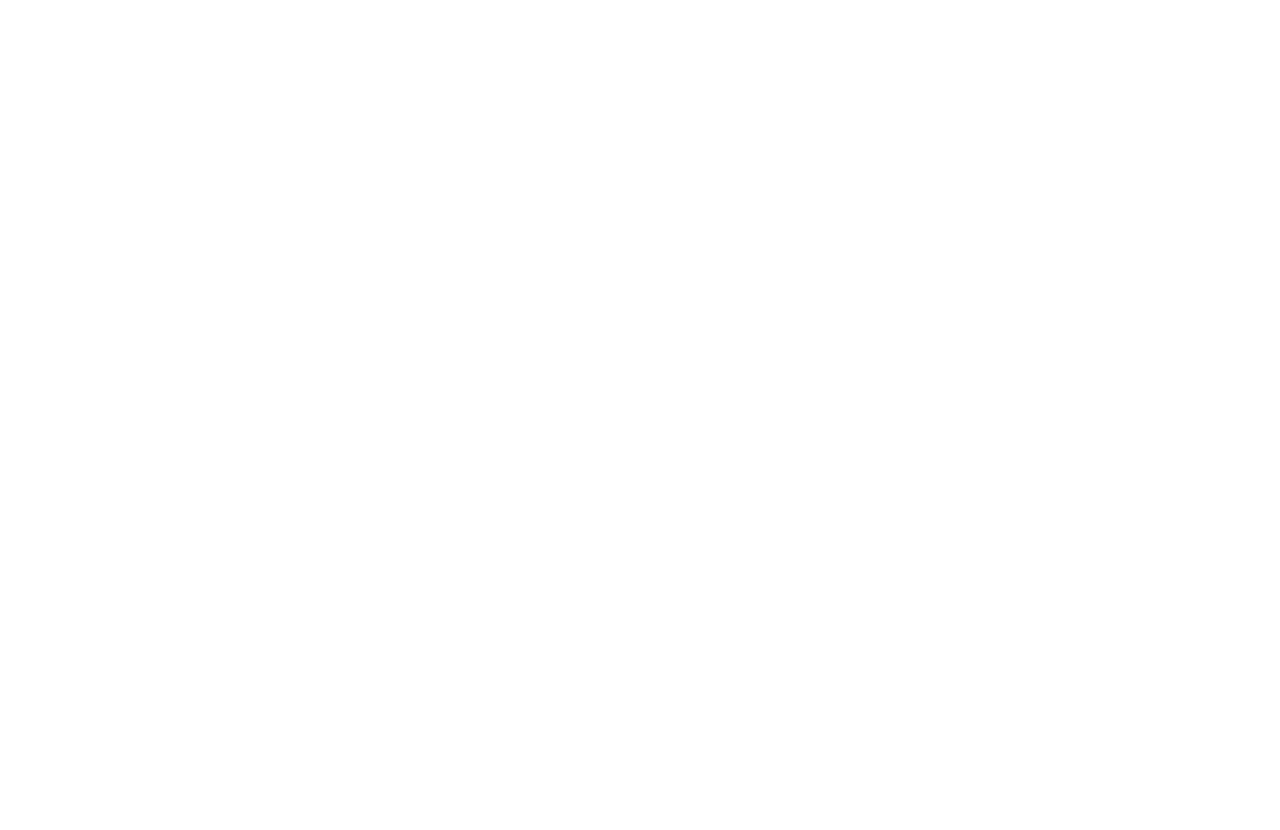
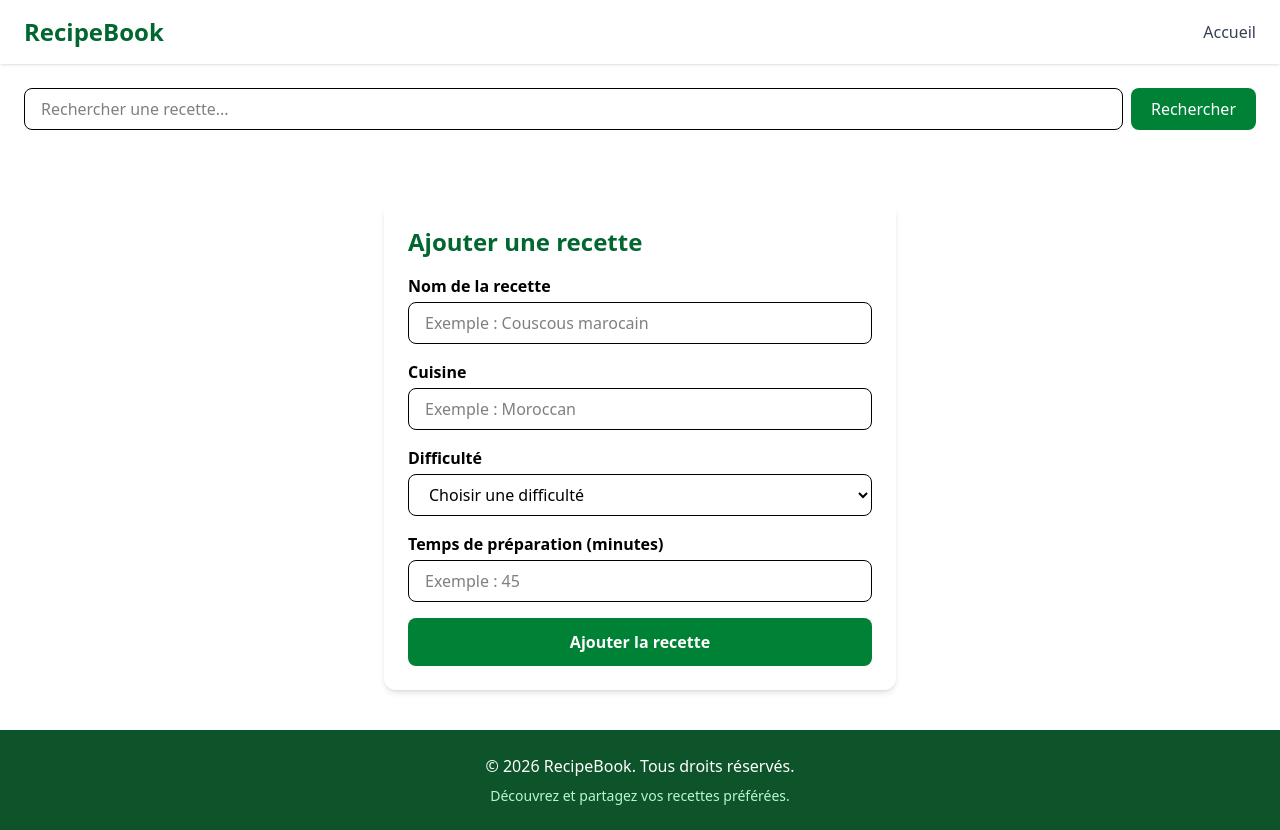
Before and after one commit to dohakarkach/Carnet-de-recettes-Axios-en-cuisine, a plain HTML site: page index.html in a window 1280 px wide. Before the commit the page ends 800 px from the top, so only its background shows below. Drawn offline with nearby package versions, Linux system fonts and the light colour scheme.

Commit message:
modification de html

```diff
--- a/index.html
+++ b/index.html
@@ -4,10 +4,115 @@
     <meta charset="UTF-8">
     <meta name="viewport" content="width=device-width, initial-scale=1.0">
     <title>Carnet de recettes</title>
+
     <script src="https://cdn.jsdelivr.net/npm/@tailwindcss/browser@4"></script>
     <link rel="stylesheet" href="style.css">
 </head>
 <body>
+    <header class="bg-white shadow-sm px-6 py-4">
+    <div class="flex justify-between items-center">
+        <h1 class="text-2xl font-bold text-green-800">
+            RecipeBook
+        </h1>
+
+        <nav>
+            <a href="#" class="text-gray-700 hover:text-green-700">
+                Accueil
+            </a>
+        </nav>
+    </div>
+</header>
+   <form id="search-form" class="flex gap-2 p-6">
+    <input
+        type="search"
+        id="search-input"
+        placeholder="Rechercher une recette..."
+        class="border rounded-lg px-4 py-2 flex-1"
+    >
+
+    <button
+        type="submit"
+        class="bg-green-700 text-white rounded-lg px-5 py-2"
+    >
+        Rechercher
+    </button>
+</form>
+    <p id="recipes-count"></p>
+<main id="recipes-container" class="grid grid-cols-1 md:grid-cols-2 lg:grid-cols-3 gap-6 p-6">
+</main>
+<form id="recipe-form" class="bg-white shadow-md rounded-xl p-6 max-w-lg mx-auto space-y-4">
+
+    <h2 class="text-2xl font-bold text-green-800">Ajouter une recette</h2>
+
+    <div>
+        <label for="recipe-name" class="block font-semibold mb-1">Nom de la recette</label>
+        <input
+            type="text"
+            id="recipe-name"
+            name="name"
+            minlength="3"
+            maxlength="60"
+            required
+            class="w-full border rounded-lg px-4 py-2"
+            placeholder="Exemple : Couscous marocain"
+        >
+    </div>
+
+    <div>
+        <label for="recipe-cuisine" class="block font-semibold mb-1">Cuisine</label>
+        <input
+            type="text"
+            id="recipe-cuisine"
+            name="cuisine"
+            required
+            class="w-full border rounded-lg px-4 py-2"
+            placeholder="Exemple : Moroccan"
+        >
+    </div>
+
+    <div>
+        <label for="recipe-difficulty" class="block font-semibold mb-1">Difficulté</label>
+        <select
+            id="recipe-difficulty"
+            name="difficulty"
+            required
+            class="w-full border rounded-lg px-4 py-2"
+        >
+            <option value="">Choisir une difficulté</option>
+            <option value="Easy">Facile</option>
+            <option value="Medium">Moyenne</option>
+            <option value="Hard">Difficile</option>
+        </select>
+    </div>
+
+    <div>
+        <label for="recipe-time" class="block font-semibold mb-1">Temps de préparation (minutes)</label>
+        <input
+            type="number"
+            id="recipe-time"
+            name="prepTimeMinutes"
+            min="1"
+            max="300"
+            required
+            class="w-full border rounded-lg px-4 py-2"
+            placeholder="Exemple : 45"
+        >
+    </div>
+
+    <button
+        type="submit"
+        class="w-full bg-green-700 text-white font-semibold rounded-lg py-3 hover:bg-green-800"
+    >
+        Ajouter la recette
+    </button>
+
+</form>
+<footer class="bg-green-900 text-white text-center p-6 mt-10">
+    <p>© 2026 RecipeBook. Tous droits réservés.</p>
+    <p class="text-sm text-green-200 mt-2">
+        Découvrez et partagez vos recettes préférées.
+    </p>
+</footer>
 
     <script src="https://cdn.jsdelivr.net/npm/axios/dist/axios.min.js"></script>
     <script type="module" src="js/main.js"></script>
--- a/js/api/axios.js
+++ b/js/api/axios.js
@@ -0,0 +1,5 @@
+const api = axios.create({
+    baseURL : "https://dummyjson.com",
+    timeout  : 5000
+});
+export default api;
```
Also changed, not shown: js/api/recipesApi.js (+15 -0 lines), js/main.js (line endings or trailing spaces).
